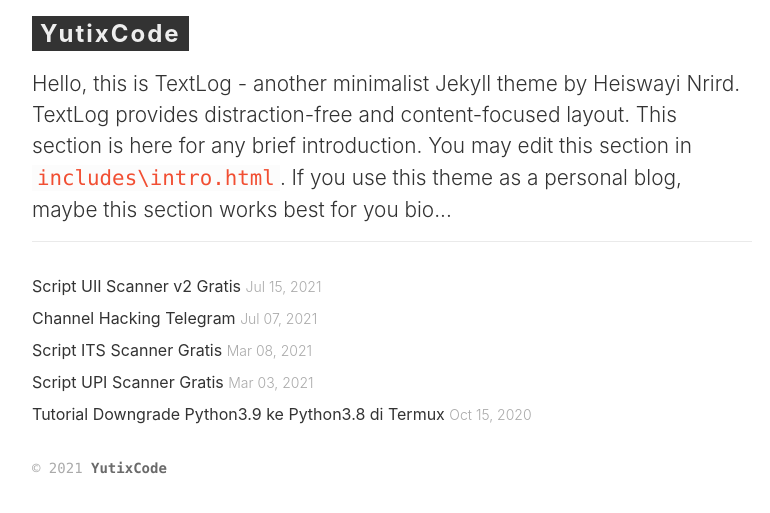
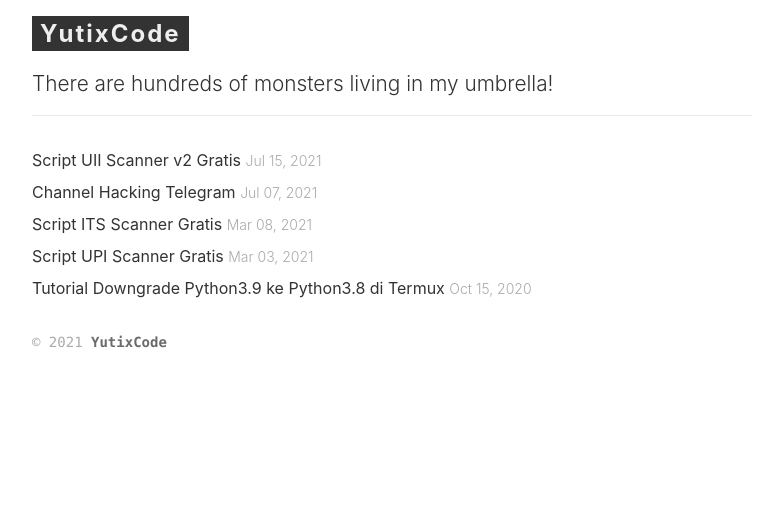
Before and after one commit to Yutixcode/Yutixcode.github.io, a Jekyll site: the page built from index.html, in a window 1280 px wide. Shown: the top 513 px of the page, without its empty margins (8-778 px from the left). Built offline with Jekyll 4.4.1, drawn with Linux system fonts in a browser that asks for light colours.

Commit message:
Update intro.html

```diff
--- a/_includes/intro.html
+++ b/_includes/intro.html
@@ -1 +1 @@
-<p class="site-intro">Hello, this is TextLog - another minimalist Jekyll theme by Heiswayi Nrird. TextLog provides distraction-free and content-focused layout. This section is here for any brief introduction. You may edit this section in <code>includes\intro.html</code>. If you use this theme as a personal blog, maybe this section works best for you bio...</p>
+<p class="site-intro">There are hundreds of monsters living in my umbrella!</p>
```
